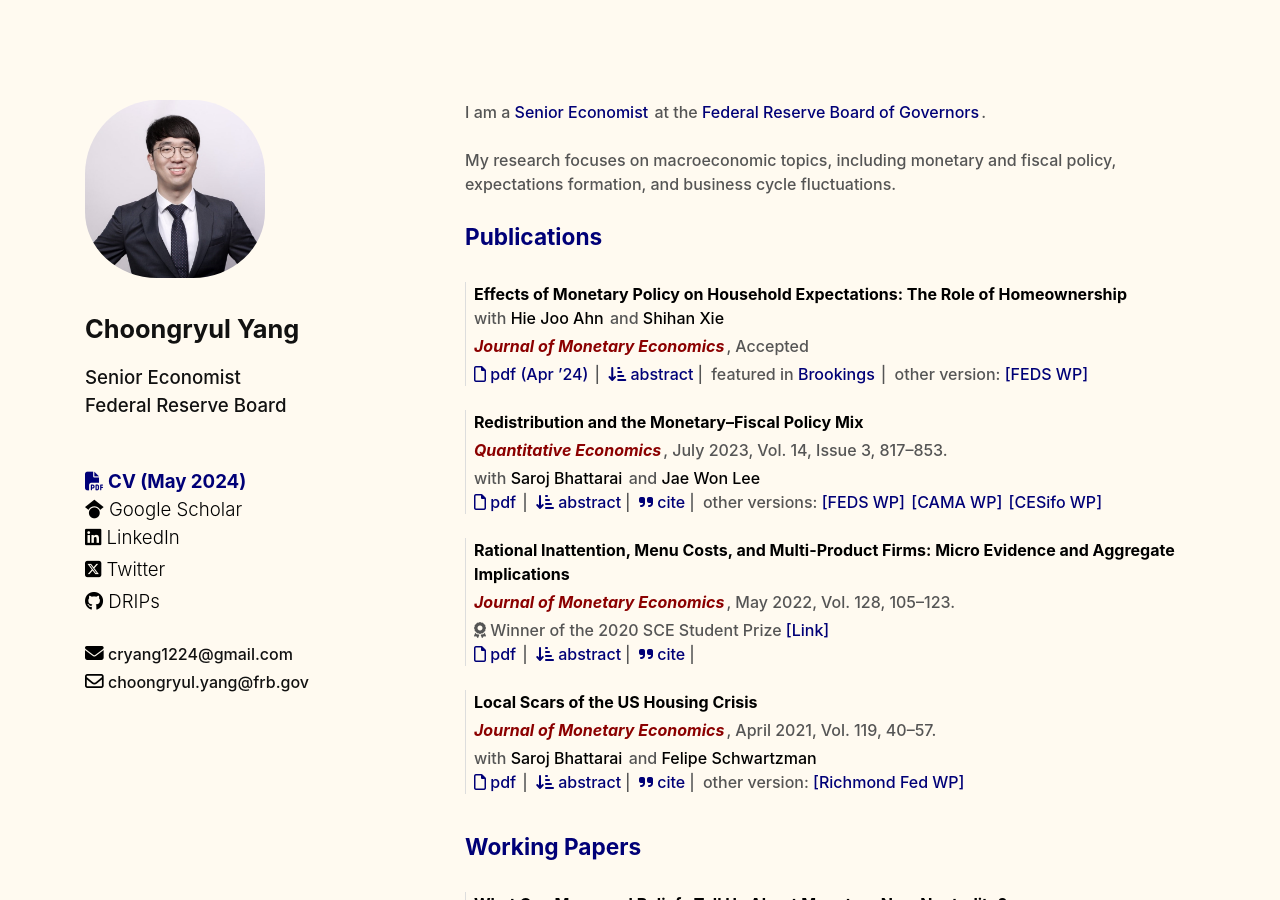
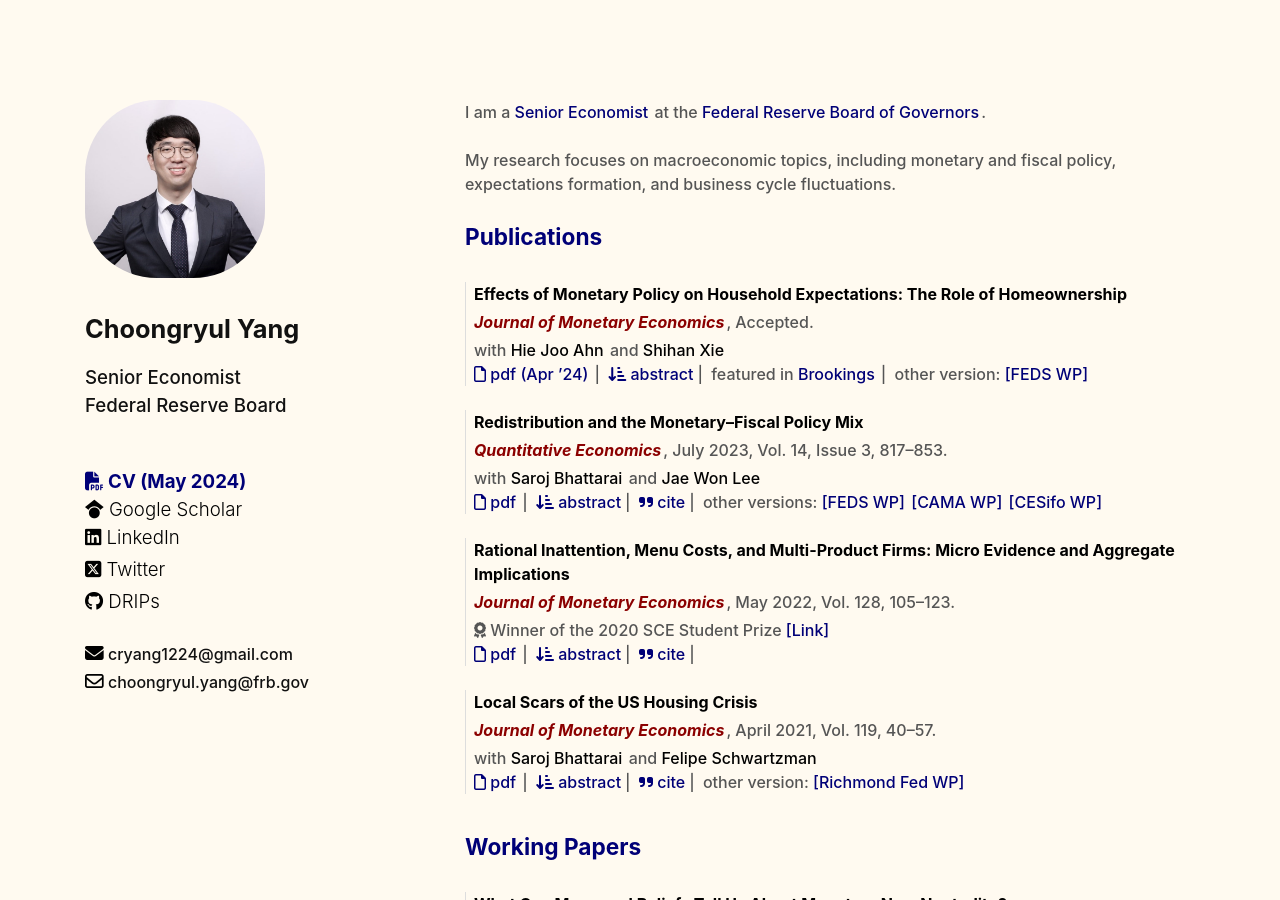
Before and after one commit to choongryulyang/choongryulyang.github.io, a Jekyll site: the page index.html, which Jekyll copies as it is, in a window 1280 px wide and 900 px high. Built offline with Jekyll 4.4.1, drawn with Linux system fonts in a browser that asks for light colours; nearby versions of some CDN libraries; some of the changed lines change nothing that is shown.

Commit message:
Update index.html

```diff
--- a/index.html
+++ b/index.html
@@ -135,6 +135,9 @@
                             <span class="" style="color: #000000">
                                 <b>Effects of Monetary Policy on Household Expectations: The Role of Homeownership</b>
                             </span><br>
+                            <span class="conf pt-1""><a class=" journal" href="research/AXY_Homeownership.pdf" target="_blank"
+                                onclick="gtag('event','Click',{'event_category': 'AXY','event_action':'Click','event_label':'AXY JME'})">
+                                <b><i>Journal of Monetary Economics</b></i></a>, Accepted.</span><br>
                             with
                             <a class="author" href="https://sites.google.com/site/hiejooahn/" target="_blank"
                                 onclick="gtag('event','Click',{'event_category': 'Coauthors','event_action':'Click','event_label':'Hie Joo'})">Hie
@@ -143,10 +146,6 @@
                                 onclick="gtag('event','Click',{'event_category': 'Coauthors','event_action':'Click','event_label':'Shihan'})">Shihan
                                 Xie</a>
                             <br>
-
-                            <span class="conf pt-1""><a class=" journal" href="research/AXY_Homeownership.pdf" target="_blank"
-                                onclick="gtag('event','Click',{'event_category': 'AXY','event_action':'Click','event_label':'AXY JME'})">
-                                <b><i>Journal of Monetary Economics</b></i></a></span>, Accepted<br>
 
                             <a class="tag" href="research/AXY_Homeownership.pdf" target="_blank"
                                 onclick="gtag('event','Click',{'event_category': 'AXY','event_action':'Click','event_label':'AXY PDF'})">
```
